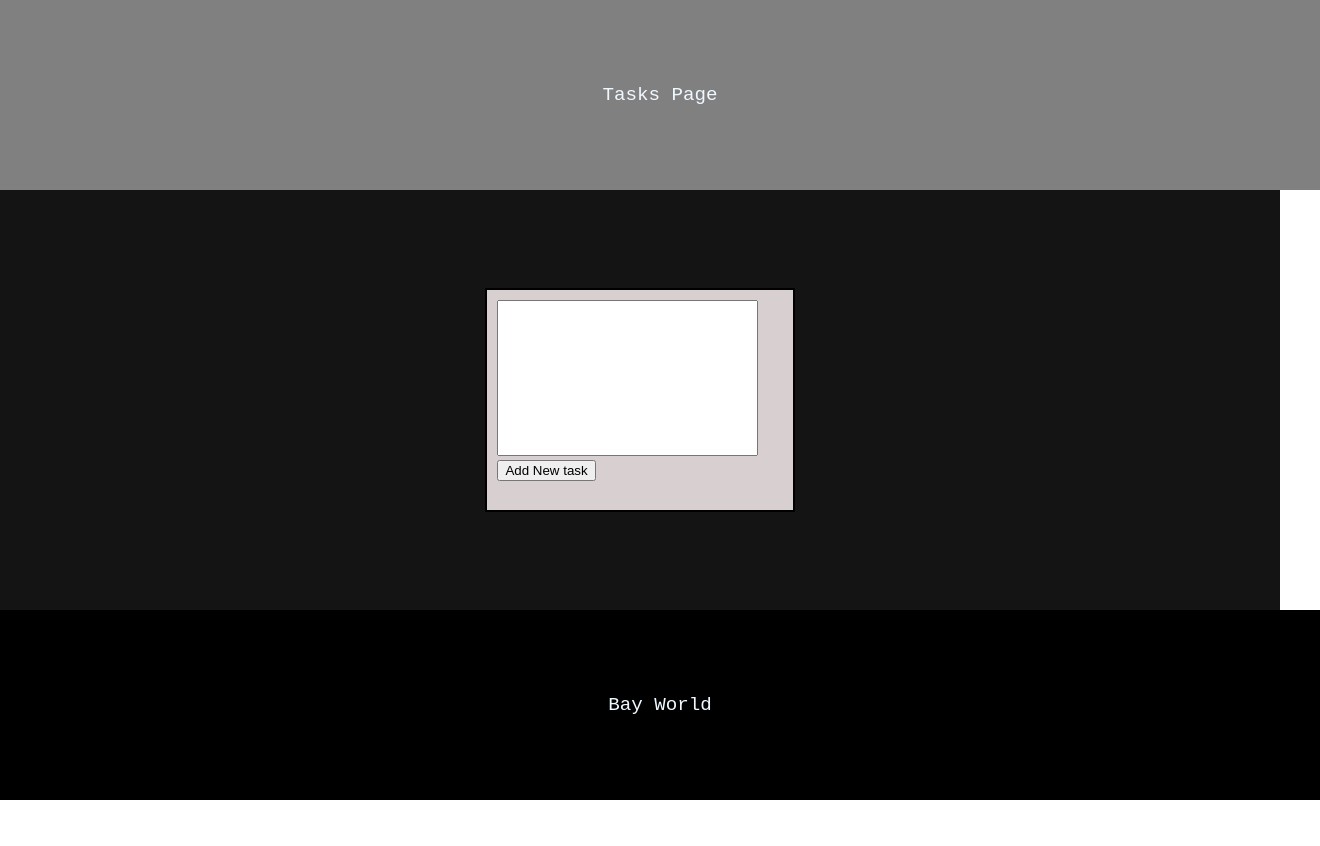
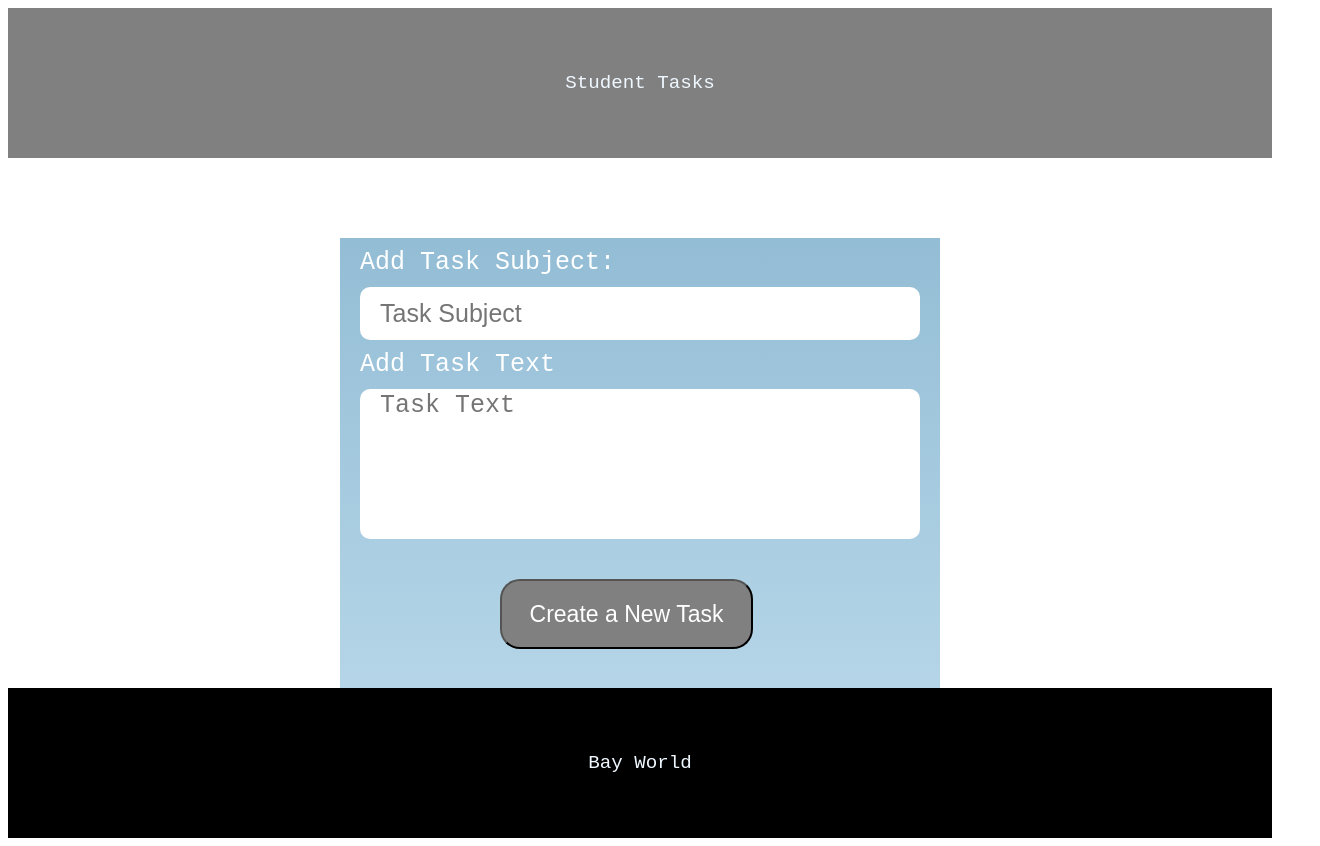
Before and after one commit to AndreyVekselman/TaskManage_JS, a plain HTML site: page createTask.html in a window 1280 px wide. Shown: the whole page, 1320 px wide, since content can reach past the window. Before the commit the page ends 800 px from the top, so only its background shows below. Drawn offline with Linux system fonts and the light colour scheme.

Commit message:
a lot of changes for addition form

```diff
--- /dev/null
+++ b/_reset.scss
@@ -0,0 +1,4 @@
+body {
+  background-color: black;
+  margin: 0px;
+}
--- a/createTask.html
+++ b/createTask.html
@@ -6,16 +6,45 @@
     <meta name="viewport" content="width=device-width, initial-scale=1.0" />
     <title>TaskManager_Create Task</title>
     <script type="module" defer src="/taskscript.js"></script>
-    <link rel="stylesheet" href="taskStyle.css" />
+    <link rel="stylesheet" href="taskStyleM.css" />
   </head>
   <body>
-    <header class="Header">Tasks Page</header>
+    <!-- <header class="Header">Tasks Page</header>
     <main>
       <div class="mainDiv">
         <textarea name="input text" class="task" cols="30" rows="10"></textarea>
         <button class="addNewTask" id="addNewTask">Add New task</button>
       </div>
     </main>
+    <footer class="footer">Bay World</footer> -->
+    <header class="Header">Student Tasks</header>
+    <div class="main">
+      <div class="form">
+        <form action="">
+          <label for="taskSubject">Add Task Subject:</label><br />
+          <input
+            type="text"
+            id="taskSubject"
+            placeholder="Task Subject"
+            minlength="5"
+          />
+          <br />
+          <label for="taskSubject">Add Task Text</label><br />
+          <textarea
+            name="taskText"
+            id="taskText"
+            placeholder="Task Text"
+            min="10"
+          ></textarea>
+        </form>
+        <div>
+          <button class="Btn_OK">Create a New Task</button>
+        </div>
+        <!-- <div>
+          <button class="Btn_Error">Form sent with error</button>
+        </div> -->
+      </div>
+    </div>
     <footer class="footer">Bay World</footer>
   </body>
 </html>
--- /dev/null
+++ b/taskStyleM.scss
@@ -0,0 +1,94 @@
+// @import "reset";
+
+// $FontFamily: Arial, Helvetica, sans-serif;
+$FontSize: 25px;
+$TextColor: white;
+$FontFamily: "Courier New", Courier, monospace;
+
+@mixin BorderRadius($rad) {
+  border-radius: $rad;
+}
+
+@mixin Btn($color) {
+  text-align: center;
+  width: 253px;
+  height: 70px;
+  margin-top: 25px;
+  @include BorderRadius(20px);
+  background-color: $color;
+  margin-left: 140px;
+  color: $TextColor;
+  font-size: $FontSize - 2;
+}
+
+.Header {
+  background-color: gray;
+  color: aliceblue;
+  font-family: "Courier New", Courier, monospace;
+  font-size: larger;
+  width: 100%;
+  height: 150px;
+  text-align: center;
+  line-height: 150px;
+}
+.main {
+  width: 600px;
+  height: 400px;
+  color: $TextColor;
+  margin: auto;
+  margin-top: 80px;
+  margin-bottom: 50px;
+  font-family: $FontFamily;
+  .form {
+    padding-left: 20px;
+    padding-top: 10px;
+    background-color: rgba(153, 193, 216, 255);
+    height: 450px;
+    background-image: linear-gradient(
+      180deg,
+      rgba(147, 189, 213, 255),
+      rgba(182, 214, 232, 255)
+    );
+    label {
+      font-size: $FontSize;
+    }
+    input {
+      padding-left: 20px;
+      font-size: $FontSize;
+      margin: 10px 0;
+      width: 560px;
+      height: 53px;
+      @include BorderRadius(10px);
+      border-style: none;
+      box-sizing: border-box;
+    }
+    textarea {
+      resize: none;
+      padding-left: 20px;
+      font-size: $FontSize;
+      margin: 10px 0;
+      width: 560px;
+      height: 150px;
+
+      @include BorderRadius(10px);
+      border-style: none;
+      box-sizing: border-box;
+    }
+    .Btn_OK {
+      @include Btn(gray);
+    }
+  }
+  // .Btn_Error {
+  //   @include Btn(red);
+  // }
+}
+.footer {
+  background-color: black;
+  color: aliceblue;
+  font-family: "Courier New", Courier, monospace;
+  font-size: larger;
+  width: 100%;
+  height: 150px;
+  text-align: center;
+  line-height: 150px;
+}
```
Also changed, not shown: taskStyleM.css (added), 1 other file.
